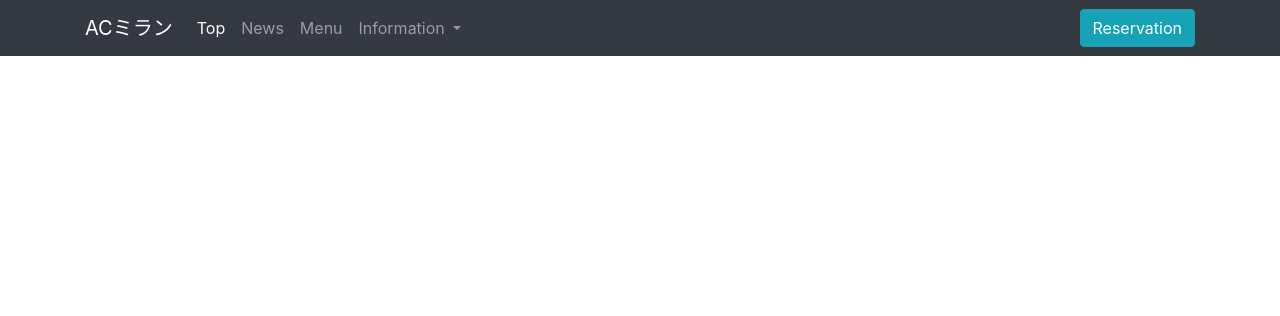
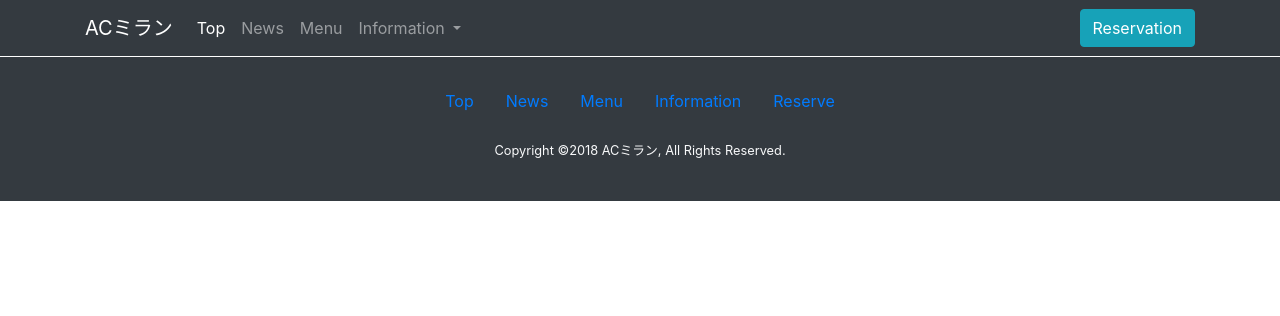
Before and after one commit to peijipe/cafe_website, a Django app: page /menu/detail in a window 1280 px wide. Shown: the top 316 px of the page. Run offline with Django 3.2, Linux system fonts and the light colour scheme; data that the repository does not hold is empty; some libraries are stand-ins or nearby versions.

Commit message:
make_footer

```diff
--- a/templates/base.html
+++ b/templates/base.html
@@ -7,7 +7,7 @@
     <meta name="viewport" content="width=device-width, initial-scale=1, shrink-to-fit=no">
     <link rel="stylesheet" href="{% static 'css/bootstrap.min.css' %}">
 
-    <script crossorigin="anonymous" integrity="sha384-xBuQ/xzmlsLoJpyjoggmTEz8OWUFM0/RC5BsqQBDX2v5cMvDHcMakNTNrHIW2I5f" src="{% static 'css/jquery-3.3.1.slim.min.js' %}"></script>
+    <script crossorigin="anonymous" integrity="sha384-xBuQ/xzmlsLoJpyjoggmTEz8OWUFM0/RC5BsqQBDX2v5cMvDHcMakNTNrHIW2I5f" src="https://code.jquery.com/jquery-3.2.1.min.js"></script>
     {{ form.media }}
 
     <title>イタリアンカフェ ACミラン</title>
@@ -63,6 +63,30 @@
 {% block content %}
 {% endblock %}
 
+<footer class="py-4 bg-dark text-light">
+  <div class="container text-center">
+    <!-- ナビゲーション -->
+    <ul class="nav justify-content-center mb-3">
+      <li class="nav-item">
+        <a class="nav-link" href="{% url 'mainpage:index' %}">Top</a>
+      </li>
+      <li class="nav-item">
+        <a class="nav-link" href="{% url 'news:index' %}">News</a>
+      </li>
+      <li class="nav-item">
+        <a class="nav-link" href="{% url 'menu:index' %}">Menu</a>
+      </li>
+      <li class="nav-item">
+        <a class="nav-link" href="#">Information</a>
+      </li>
+      <li class="nav-item">
+        <a class="nav-link" href="{% url 'reserve:index' %}">Reserve</a>
+      </li>
+    </ul>
+    <!-- /ナビゲーション -->
+    <p><small>Copyright &copy;2018 ACミラン, All Rights Reserved.</small></p>
+  </div>
+</footer>
 <script src="{% static 'js/jquery-3.3.1.slim.min.js' %}"></script>
 <script src="{% static 'js/bootstrap.bundle.min.js' %}"></script>
 </body>
```
